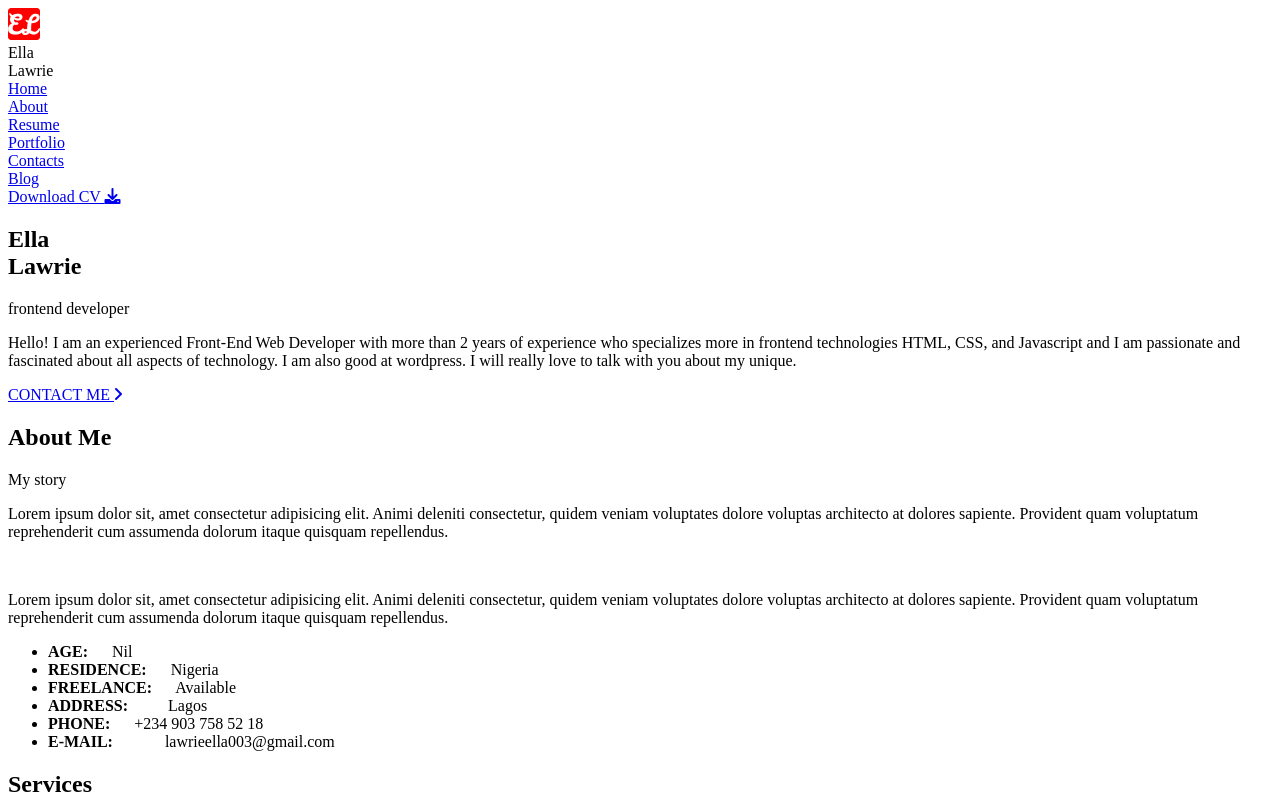
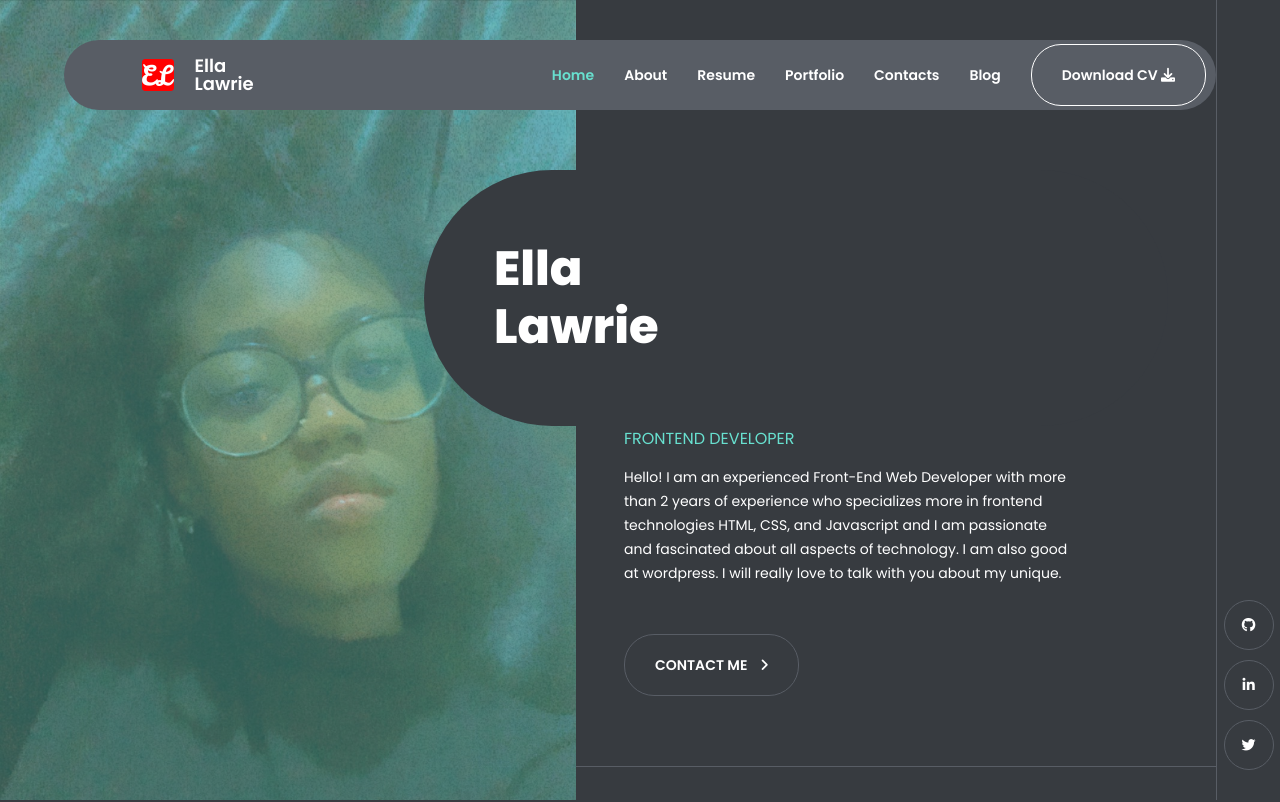
Before and after one commit to EllaLawrie/Marketing-Portfolio, a plain HTML site: page index.html in a window 1280 px wide. Shown: the top 802 px of the page. Drawn offline with Linux system fonts and the light colour scheme.

Commit message:
initial changes

```diff
--- a/index.html
+++ b/index.html
@@ -21,7 +21,7 @@
     <link rel="preconnect" href="https://fonts.gstatic.com" crossorigin>
     <link href="https://fonts.googleapis.com/css2?family=Mr+Dafoe&family=Poppins:ital,wght@0,100;0,200;0,300;0,400;0,500;0,600;0,700;0,800;0,900;1,100;1,200;1,300;1,400;1,500;1,600;1,700;1,800;1,900&display=swap" rel="stylesheet">
 
-    <link rel="stylesheet" href="./project.css" />
+    <link rel="stylesheet" href="./style.css" />
 
 
 
```
